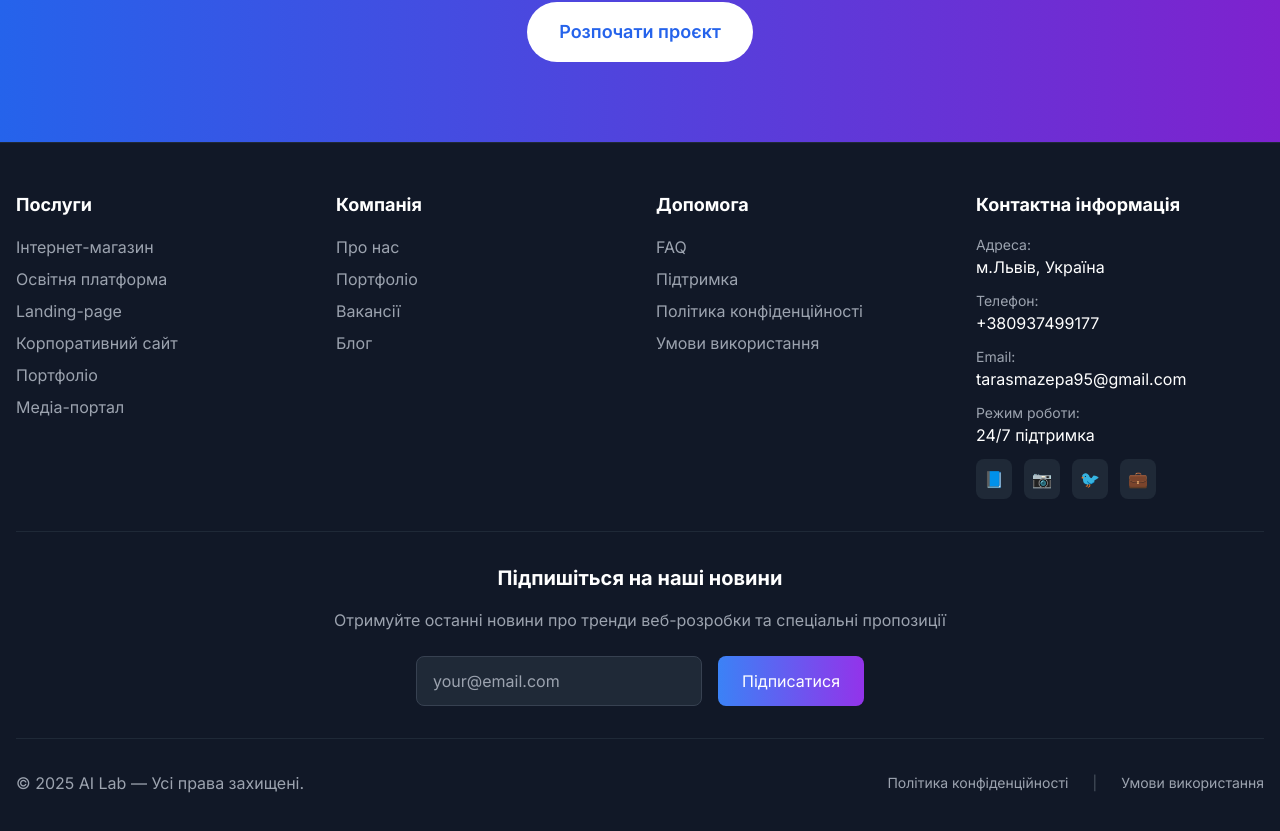
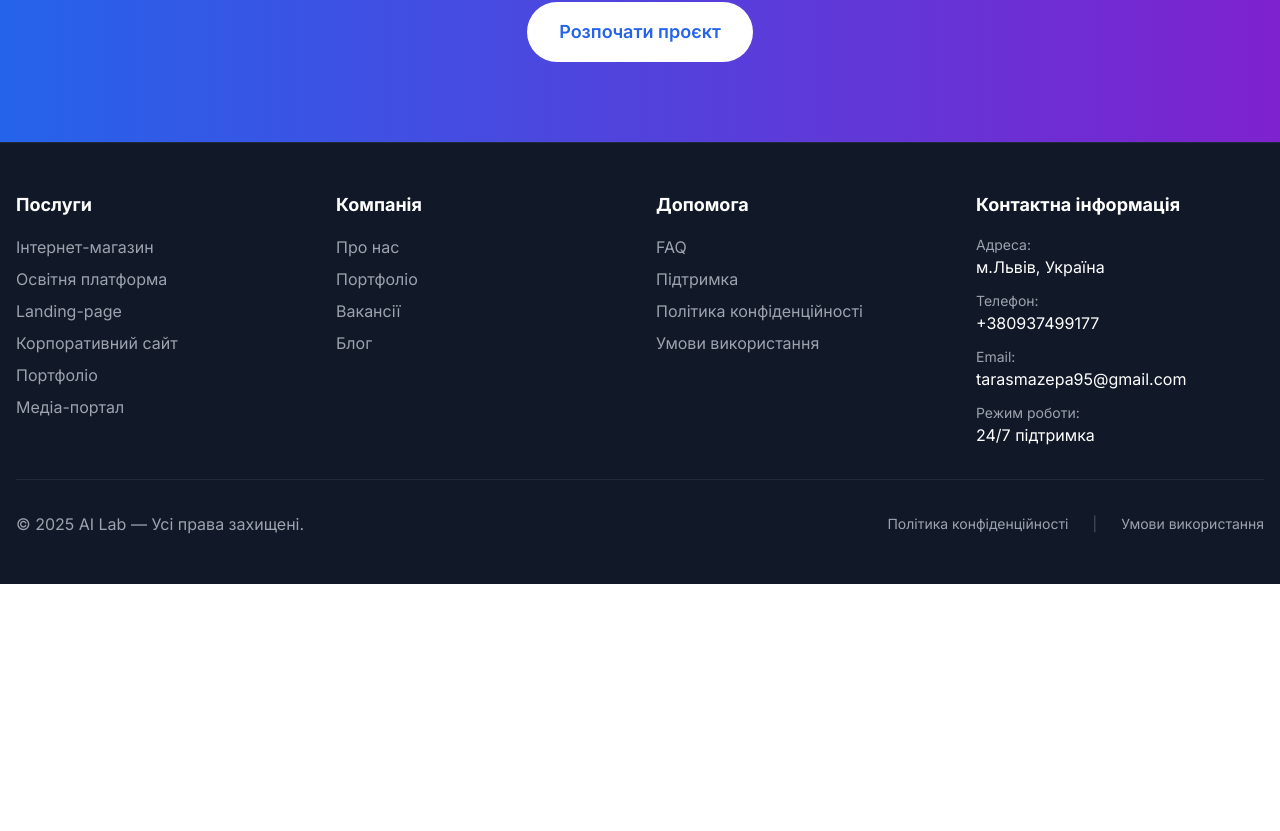
Before and after one commit to tarastm95/work, a React (Vite) app: page /service/1 in a window 1280 px wide. Shown: the part 2399-3230 px from the top of the page. After the commit the page ends 2983 px from the top, so only its background shows below. Built offline with nearby package versions, Linux system fonts and the light colour scheme.

Commit message:
Remove social media and newsletter sections from Footer

```diff
--- a/src/components/Footer.tsx
+++ b/src/components/Footer.tsx
@@ -114,58 +114,9 @@ const Footer: React.FC = () => {
                 <p className="text-white">{t('workingHours')}</p>
               </div>
 
-              {/* Social Media */}
-              <div className="flex space-x-3 mt-4">
-                <a
-                  href="#"
-                  className="bg-gray-800 hover:bg-blue-600 text-white p-2 rounded-lg transition-colors"
-                >
-                  📘
-                </a>
-                <a
-                  href="#"
-                  className="bg-gray-800 hover:bg-pink-600 text-white p-2 rounded-lg transition-colors"
-                >
-                  📷
-                </a>
-                <a
-                  href="#"
-                  className="bg-gray-800 hover:bg-blue-400 text-white p-2 rounded-lg transition-colors"
-                >
-                  🐦
-                </a>
-                <a
-                  href="#"
-                  className="bg-gray-800 hover:bg-blue-500 text-white p-2 rounded-lg transition-colors"
-                >
-                  💼
-                </a>
-              </div>
+            </div>
             </div>
           </div>
-        </div>
-
-        {/* Newsletter Subscription */}
-        <div className="border-t border-gray-800 pt-8 mb-8">
-          <div className="max-w-2xl mx-auto text-center">
-            <h3 className="text-white font-bold text-xl mb-4">
-              {t('newsletter')}
-            </h3>
-            <p className="text-gray-400 mb-6">
-              {t('newsletterDescription')}
-            </p>
-            <div className="flex flex-col sm:flex-row gap-4 max-w-md mx-auto">
-              <input
-                type="email"
-                placeholder={t('emailPlaceholder')}
-                className="flex-1 bg-gray-800 border border-gray-700 rounded-lg px-4 py-3 text-white focus:outline-none focus:border-blue-500 transition-colors"
-              />
-              <button className="bg-gradient-to-r from-blue-500 to-purple-600 text-white px-6 py-3 rounded-lg hover:from-blue-600 hover:to-purple-700 transition-all duration-300 transform hover:scale-105">
-                {t('subscribe')}
-              </button>
-            </div>
-          </div>
-        </div>
 
         {/* Copyright */}
         <div className="border-t border-gray-800 pt-8 text-center">
```
